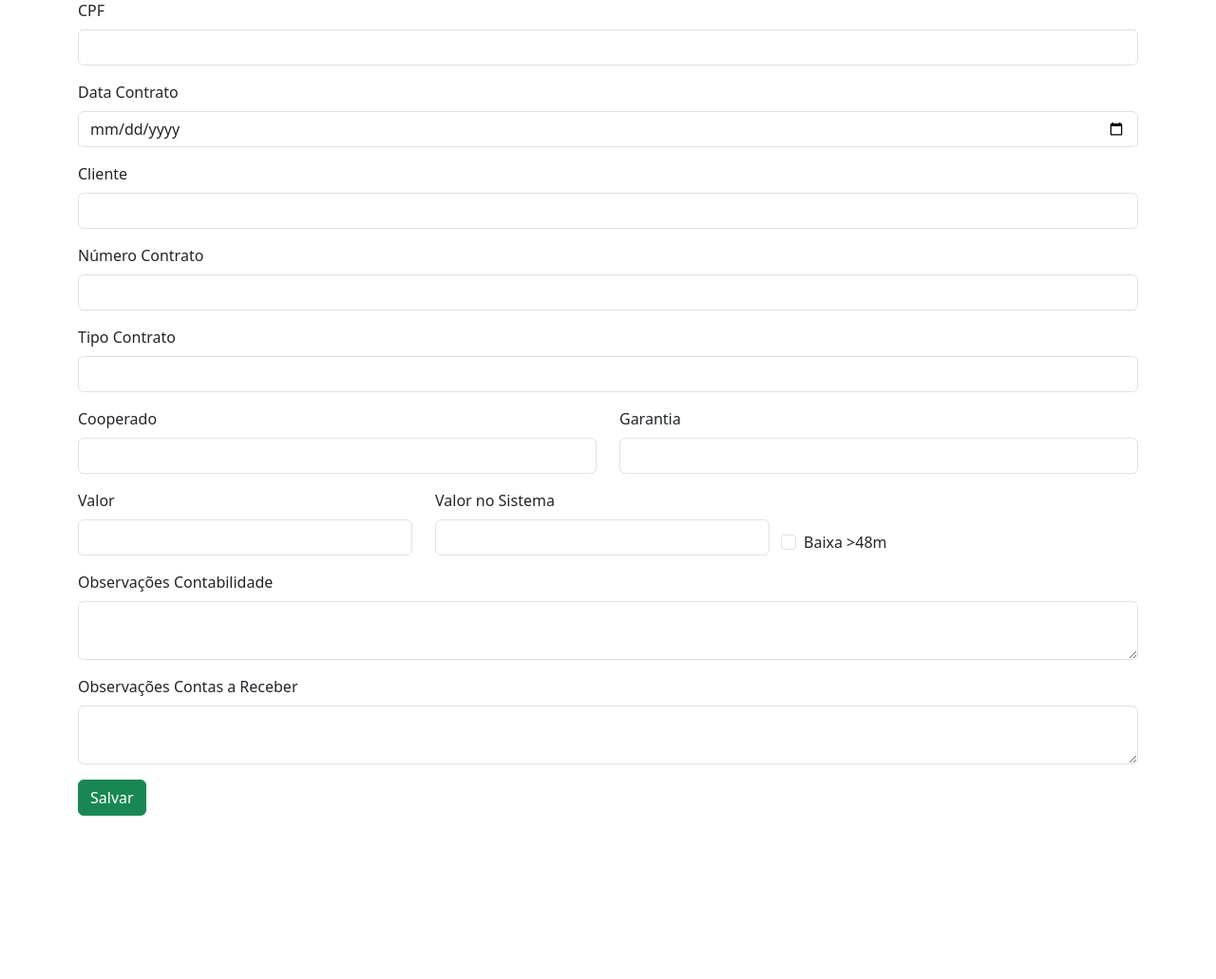
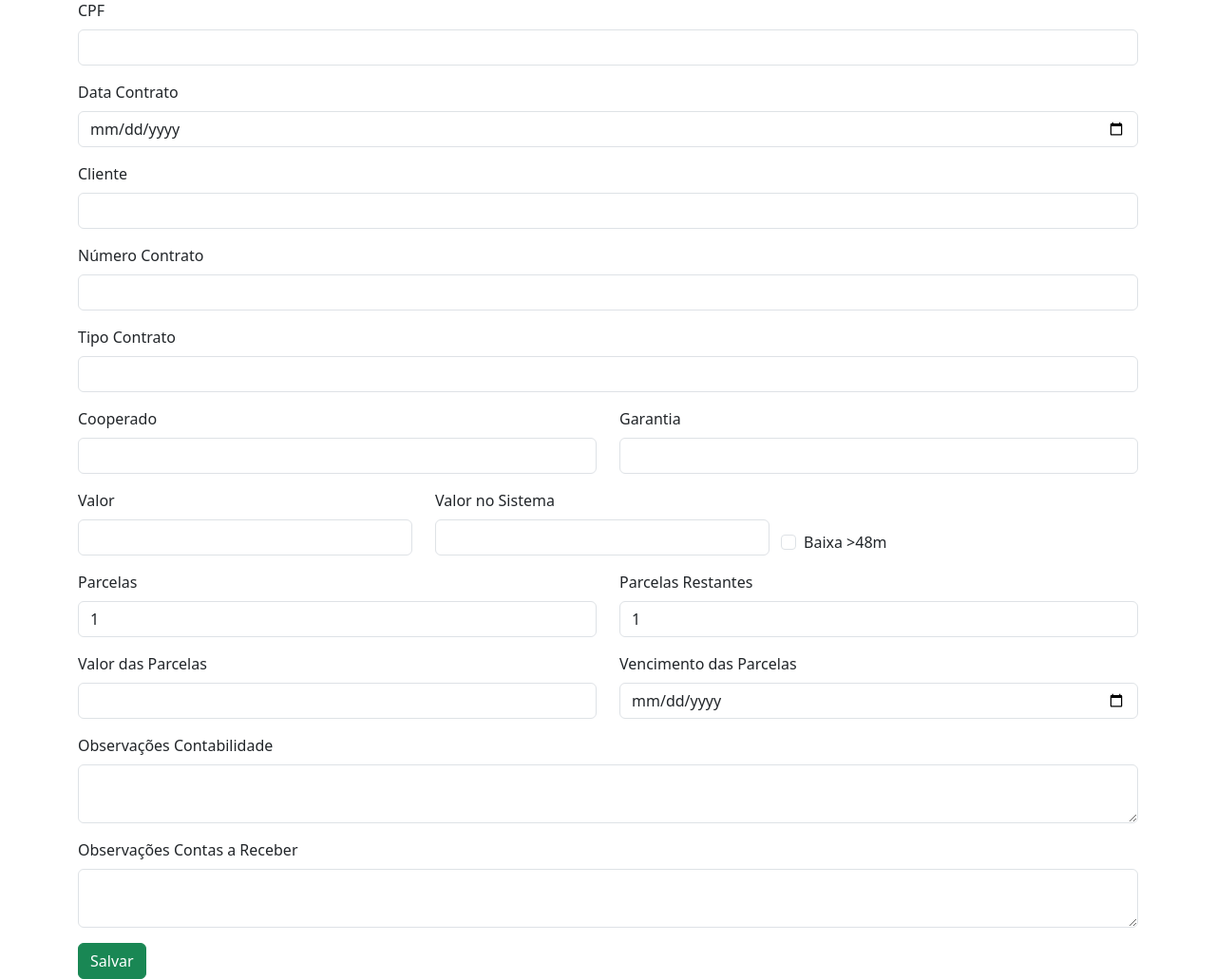
Before and after one commit to felipe4128/Contratos_cobranca, a Flask app: page /novo in a window 1280 px wide. Shown: the part 81-1112 px from the top of the page at 95% size. Before the commit the page ends 940 px from the top, so only its background shows below. Run offline with Flask 3, Linux system fonts and the light colour scheme.

Commit message:
Últimos ajustes

```diff
--- a/app.py
+++ b/app.py
@@ -3,6 +3,7 @@ from flask_sqlalchemy import SQLAlchemy
 from datetime import datetime
 import pandas as pd
 from io import BytesIO
+import os
 
 app = Flask(__name__)
 app.config['SQLALCHEMY_DATABASE_URI'] = 'sqlite:///credito.db'
@@ -58,7 +59,6 @@ def index():
 @app.route('/novo', methods=['GET', 'POST'])
 def novo():
     if request.method == 'POST':
-        # Read form data...
         cpf = request.form.get('cpf')
         data_str = request.form.get('data_contrato')
         data_contrato = datetime.strptime(data_str, '%Y-%m-%d') if data_str else None
@@ -83,8 +83,8 @@ def novo():
         valor_entrada = float(request.form.get('valor_entrada')) if request.form.get('valor_entrada') else None
         venc_str_ent = request.form.get('vencimento_entrada')
         vencimento_entrada = datetime.strptime(venc_str_ent, '%Y-%m-%d') if venc_str_ent else None
-        parcelas = int(request.form.get('parcelas')) if request.form.get('parcelas') else 0
-        parcelas_restantes = int(request.form.get('parcelas_restantes')) if request.form.get('parcelas_restantes') else None
+        parcelas = int(request.form.get('parcelas', 0))
+        parcelas_restantes = int(request.form.get('parcelas_restantes', parcelas))
         valor_das_parcelas = float(request.form.get('valor_das_parcelas')) if request.form.get('valor_das_parcelas') else None
         venc_str_parc = request.form.get('vencimento_parcelas')
         vencimento_parcelas = datetime.strptime(venc_str_parc, '%Y-%m-%d') if venc_str_parc else None
@@ -110,12 +110,10 @@ def novo():
             alvara=alvara, alvara_recebido=alvara_recebido,
             valor_entrada=valor_entrada, vencimento_entrada=vencimento_entrada,
             parcelas=parcelas, parcelas_restantes=parcelas_restantes,
-            valor_das_parcelas=valor_das_parcelas,
-            vencimento_parcelas=vencimento_parcelas,
+            valor_das_parcelas=valor_das_parcelas, vencimento_parcelas=vencimento_parcelas,
             quantidade_boletos_emitidos=quantidade_boletos_emitidos,
-            valor_pg_com_boleto=valor_pg_com_boleto,
-            data_pg_boleto=data_pg_boleto, data_baixa=data_baixa,
-            demais_info=demais_info,
+            valor_pg_com_boleto=valor_pg_com_boleto, data_pg_boleto=data_pg_boleto,
+            data_baixa=data_baixa, demais_info=demais_info,
             obs_contabilidade=obs_contabilidade,
             obs_contas_receber=obs_contas_receber,
             valor_repassar_escritorio=valor_repassar_escritorio
@@ -129,42 +127,21 @@ def novo():
 def editar_info(id):
     contrato = Contrato.query.get_or_404(id)
     if request.method == 'POST':
-        contrato.cooperado = request.form.get('cooperado') or None
-        contrato.garantia = request.form.get('garantia') or None
-        contrato.valor = float(request.form.get('valor')) if request.form.get('valor') else None
-        contrato.valor_contrato_sistema = float(request.form.get('valor_contrato_sistema')) if request.form.get('valor_contrato_sistema') else None
-        contrato.baixa_acima_48_meses = True if request.form.get('baixa_acima_48_meses') else False
-        contrato.valor_abatido = float(request.form.get('valor_abatido')) if request.form.get('valor_abatido') else None
-        contrato.ganho = float(request.form.get('ganho')) if request.form.get('ganho') else None
-        contrato.custas = float(request.form.get('custas')) if request.form.get('custas') else None
-        contrato.custas_deduzidas = float(request.form.get('custas_deduzidas')) if request.form.get('custas_deduzidas') else None
-        contrato.protesto = float(request.form.get('protesto')) if request.form.get('protesto') else None
-        contrato.protesto_deduzido = float(request.form.get('protesto_deduzido')) if request.form.get('protesto_deduzido') else None
-        contrato.honorario = float(request.form.get('honorario')) if request.form.get('honorario') else None
-        contrato.honorario_repassado = float(request.form.get('honorario_repassado')) if request.form.get('honorario_repassado') else None
-        contrato.alvara = float(request.form.get('alvara')) if request.form.get('alvara') else None
-        contrato.alvara_recebido = float(request.form.get('alvara_recebido')) if request.form.get('alvara_recebido') else None
-        contrato.valor_entrada = float(request.form.get('valor_entrada')) if request.form.get('valor_entrada') else None
-        venc_str_ent = request.form.get('vencimento_entrada')
-        contrato.vencimento_entrada = datetime.strptime(venc_str_ent, '%Y-%m-%d') if venc_str_ent else None
-        contrato.parcelas = int(request.form.get('parcelas')) if request.form.get('parcelas') else None
-        contrato.parcelas_restantes = int(request.form.get('parcelas_restantes')) if request.form.get('parcelas_restantes') else None
-        contrato.valor_das_parcelas = float(request.form.get('valor_das_parcelas')) if request.form.get('valor_das_parcelas') else None
+        # ... same reading logic as novo for parcelas and other fields ...
+        contrato.parcelas = int(request.form.get('parcelas', contrato.parcelas))
+        contrato.parcelas_restantes = int(request.form.get('parcelas_restantes', contrato.parcelas_restantes))
+        contrato.valor_das_parcelas = float(request.form.get('valor_das_parcelas')) if request.form.get('valor_das_parcelas') else contrato.valor_das_parcelas
         venc_str_parc = request.form.get('vencimento_parcelas')
-        contrato.vencimento_parcelas = datetime.strptime(venc_str_parc, '%Y-%m-%d') if venc_str_parc else None
-        contrato.quantidade_boletos_emitidos = int(request.form.get('quantidade_boletos_emitidos')) if request.form.get('quantidade_boletos_emitidos') else None
-        contrato.valor_pg_com_boleto = float(request.form.get('valor_pg_com_boleto')) if request.form.get('valor_pg_com_boleto') else None
-        data_pg_str = request.form.get('data_pg_boleto')
-        contrato.data_pg_boleto = datetime.strptime(data_pg_str, '%Y-%m-%d') if data_pg_str else None
-        data_baixa_str = request.form.get('data_baixa')
-        contrato.data_baixa = datetime.strptime(data_baixa_str, '%Y-%m-%d') if data_baixa_str else None
-        contrato.demais_info = request.form.get('demais_info') or None
-        contrato.obs_contabilidade = request.form.get('obs_contabilidade') or None
-        contrato.obs_contas_receber = request.form.get('obs_contas_receber') or None
-        contrato.valor_repassar_escritorio = float(request.form.get('valor_repassar_escritorio')) if request.form.get('valor_repassar_escritorio') else None
+        contrato.vencimento_parcelas = datetime.strptime(venc_str_parc, '%Y-%m-%d') if venc_str_parc else contrato.vencimento_parcelas
+        # ... commit the rest fields ...
         db.session.commit()
         return redirect(url_for('index'))
     return render_template('info.html', contrato=contrato)
+
+@app.route('/parcelas/<int:id>')
+def parcelas(id):
+    contrato = Contrato.query.get_or_404(id)
+    return render_template('parcelas.html', contrato=contrato)
 
 @app.route('/exportar')
 def exportar():
@@ -212,8 +189,6 @@ def exportar():
     output.seek(0)
     return send_file(output, download_name='contratos.xlsx', as_attachment=True)
 
-
-import os
 if __name__ == '__main__':
     port = int(os.environ.get('PORT', 5000))
     app.run(host='0.0.0.0', port=port, debug=True)
--- a/templates/novo.html
+++ b/templates/novo.html
@@ -14,7 +14,7 @@
     <div class="mb-3"><label class="form-label">Cliente</label><input class="form-control" name="cliente"></div>
     <div class="mb-3"><label class="form-label">Número Contrato</label><input class="form-control" name="numero"></div>
     <div class="mb-3"><label class="form-label">Tipo Contrato</label><input class="form-control" name="tipo_contrato"></div>
-    <!-- Campos adicionais -->
+
     <div class="row mb-3">
       <div class="col"><label class="form-label">Cooperado</label><input class="form-control" name="cooperado"></div>
       <div class="col"><label class="form-label">Garantia</label><input class="form-control" name="garantia"></div>
@@ -27,15 +27,19 @@
         <label class="form-check-label" for="baixa48">Baixa >48m</label>
       </div>
     </div>
-    <!-- Continue with other fields similarly... -->
-    <div class="mb-3">
-      <label class="form-label">Observações Contabilidade</label>
-      <textarea class="form-control" name="obs_contabilidade"></textarea>
+
+    <!-- Campos de Parcelas -->
+    <div class="row mb-3">
+      <div class="col"><label class="form-label">Parcelas</label><input type="number" class="form-control" name="parcelas" min="1" value="1"></div>
+      <div class="col"><label class="form-label">Parcelas Restantes</label><input type="number" class="form-control" name="parcelas_restantes" min="0" value="1"></div>
     </div>
-    <div class="mb-3">
-      <label class="form-label">Observações Contas a Receber</label>
-      <textarea class="form-control" name="obs_contas_receber"></textarea>
+    <div class="row mb-3">
+      <div class="col"><label class="form-label">Valor das Parcelas</label><input type="number" step="0.01" class="form-control" name="valor_das_parcelas"></div>
+      <div class="col"><label class="form-label">Vencimento das Parcelas</label><input type="date" class="form-control" name="vencimento_parcelas"></div>
     </div>
+
+    <div class="mb-3"><label class="form-label">Observações Contabilidade</label><textarea class="form-control" name="obs_contabilidade"></textarea></div>
+    <div class="mb-3"><label class="form-label">Observações Contas a Receber</label><textarea class="form-control" name="obs_contas_receber"></textarea></div>
     <button type="submit" class="btn btn-success">Salvar</button>
   </form>
 </div>
```
Also changed, not shown: templates/index.html (+8 -3 lines).
